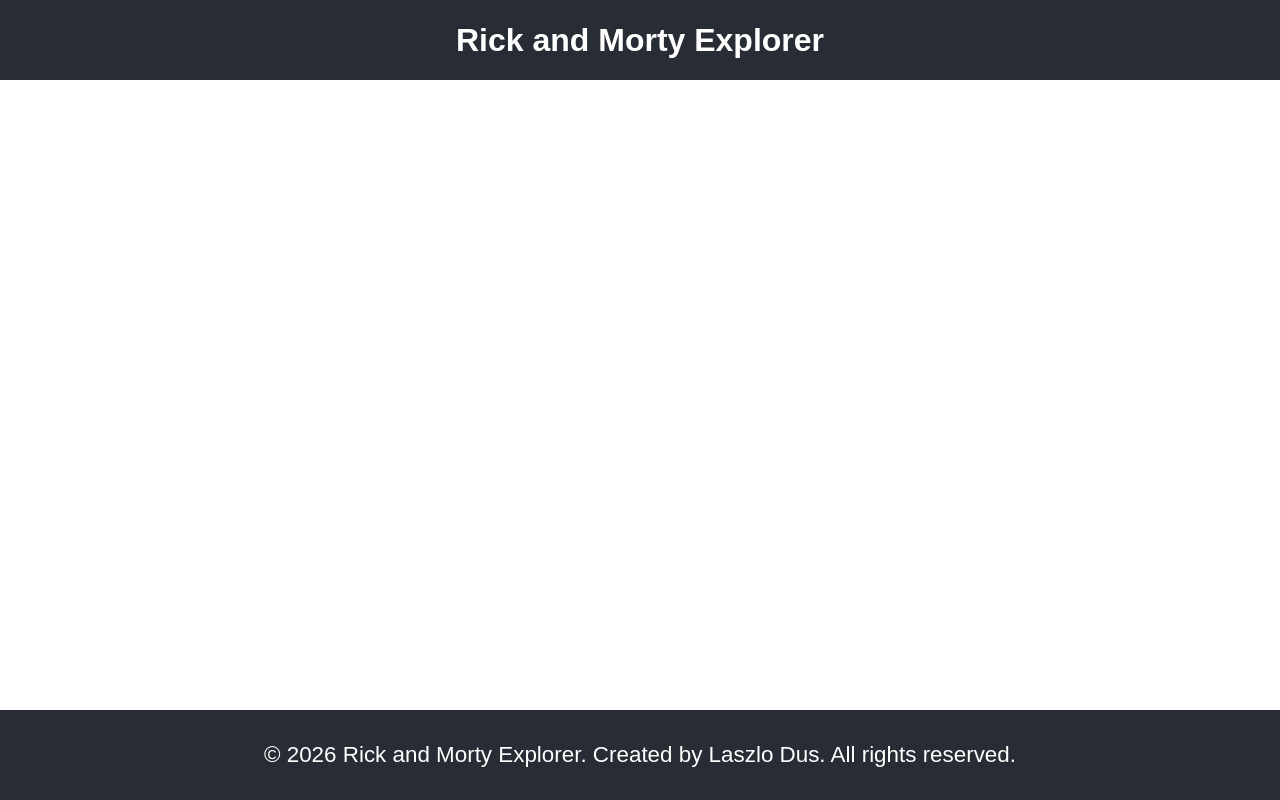
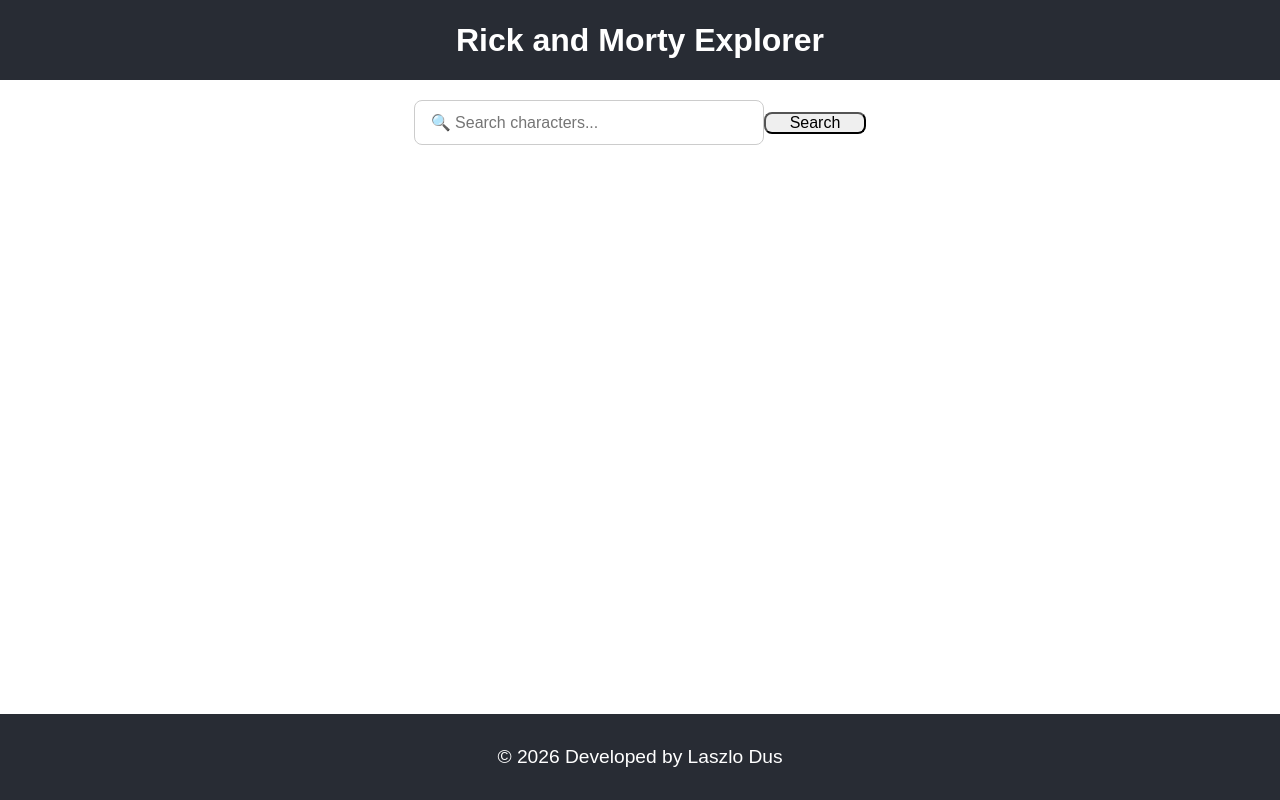
Before and after one commit to laszlodus/rick-and-morty-character-explorer, a React (Vite) app: page / in a window 1280 px wide. Built offline with nearby package versions, Linux system fonts and the light colour scheme.

Commit message:
Add HomePage and SearchBar components

```diff
--- a/src/App.tsx
+++ b/src/App.tsx
@@ -1,12 +1,13 @@
 import "./App.css";
 import Header from "./components/Header/Header";
+import HomePage from "./pages/HomePage";
 import Footer from "./components/Footer/Footer";
 
 function App() {
   return (
     <div className="app">
       <Header />
-      <main>{/* Your main content goes here */}</main>
+      <main><HomePage /> </main>
       <Footer />
     </div>
   );
--- a/src/components/Footer/Footer.module.css
+++ b/src/components/Footer/Footer.module.css
@@ -3,5 +3,5 @@
   color: var(--text-color);
   text-align: center;
   padding: 2rem;
-  font-size: 1.4rem;
+  font-size: 1.2rem;
 }
--- a/src/components/Footer/Footer.tsx
+++ b/src/components/Footer/Footer.tsx
@@ -3,10 +3,7 @@
 export default function Footer() {
   return (
     <footer className={styles.footer}>
-      <p>
-        © 2026 Rick and Morty Explorer. Created by Laszlo Dus. All rights
-        reserved.
-      </p>
+      <p>© 2026 Developed by Laszlo Dus</p>
     </footer>
   );
 }
--- a/src/components/Header/Header.module.css
+++ b/src/components/Header/Header.module.css
@@ -1,4 +1,4 @@
-.AppHeader {
+.header {
   background-color: var(--primary-bg);
   min-height: 10vh;
   display: flex;
@@ -7,6 +7,9 @@
   color: var(--text-color);
 }
 
-.AppHeader h1 {
-  font-size: 2rem;
+.header h1 {
+  margin: 0;
+  font-size: clamp(1.3rem, 6vw, 2rem);
+  line-height: 1.2;
+  text-align: center;
 }
--- a/src/components/Header/Header.tsx
+++ b/src/components/Header/Header.tsx
@@ -2,7 +2,7 @@
 
 export default function Header() {
   return (
-    <header className={styles.AppHeader}>
+    <header className={styles.header}>
       <h1>Rick and Morty Explorer</h1>
     </header>
   );
--- /dev/null
+++ b/src/components/SearchBar/SearchBar.module.css
@@ -0,0 +1,23 @@
+.searchBar {
+  display: flex;
+  align-items: center;
+  justify-content: center;
+  margin: 20px auto;
+  width: 80%;
+}
+
+.searchBar input {
+  width: 350px;
+  height: 45px;
+  padding: 0 16px;
+  font-size: 1rem;
+  border: 1px solid #ccc;
+  border-radius: 8px;
+}
+
+.searchBar button {
+  padding: 0 24px;
+  font-size: 1rem;
+  border-radius: 8px;
+  cursor: pointer;
+}
--- /dev/null
+++ b/src/components/SearchBar/SearchBar.tsx
@@ -0,0 +1,31 @@
+import { useState, type SubmitEvent } from "react";
+import styles from "./SearchBar.module.css";
+
+type SearchBarProps = {
+  onSearch: (query: string) => void;
+};
+
+export default function SearchBar({ onSearch }: SearchBarProps) {
+  const [searchQuery, setSearchQuery] = useState("");
+
+  function handleSubmit(e: SubmitEvent<HTMLFormElement>) {
+    e.preventDefault();
+    const trimmedQuery = searchQuery.trim();
+    if (trimmedQuery === "") {
+      return;
+    }
+    onSearch(trimmedQuery);
+  }
+
+  return (
+    <form className={styles.searchBar} onSubmit={handleSubmit}>
+      <input
+        type="search"
+        placeholder="🔍 Search characters..."
+        value={searchQuery}
+        onChange={(e) => setSearchQuery(e.target.value)}
+      />
+      <button type="submit">Search</button>
+    </form>
+  );
+}
--- a/src/pages/HomePage.tsx
+++ b/src/pages/HomePage.tsx
@@ -0,0 +1,9 @@
+import SearchBar from "../components/SearchBar/SearchBar";
+
+export default function HomePage() {
+  function handleSearch(query: string) {
+    console.log("Search query:", query);
+  }
+
+  return <SearchBar onSearch={handleSearch} />;
+}
```
